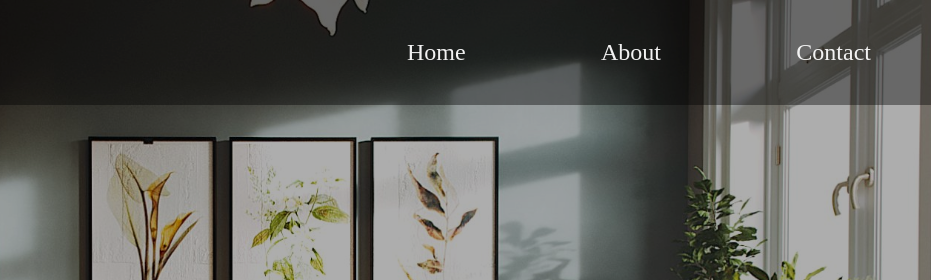
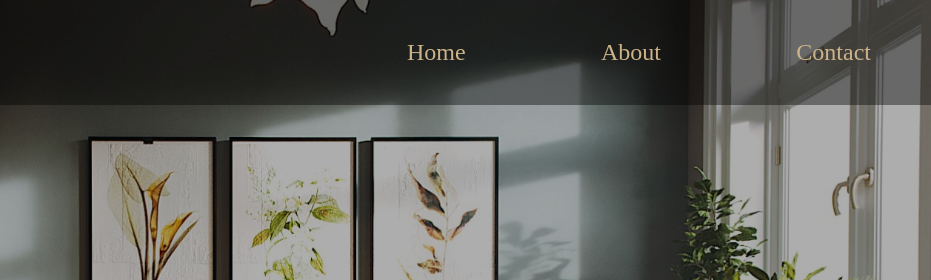
Before and after one commit to Nikothaboss/design2-CA, a plain HTML site: page index.html in a window 1280 px wide. Shown: the top 280 px of the page, 349-1280 px from the left. Drawn offline with Linux system fonts and the light colour scheme.

Commit message:
changed a few colors

```diff
--- a/style.css
+++ b/style.css
@@ -32,6 +32,7 @@ header {
   justify-content: space-between;
   align-items: center;
   grid-column: 4;
+  color: #cdb389;
   /* width: 30%; */
 }
 
@@ -40,7 +41,7 @@ header {
 }
 
 body {
-  background: #cebda2;
+  background: #cdb389;
   background-image: url("./img/41.svg");
   /* background-image: url("./img/4.svg"); */
 }
```
